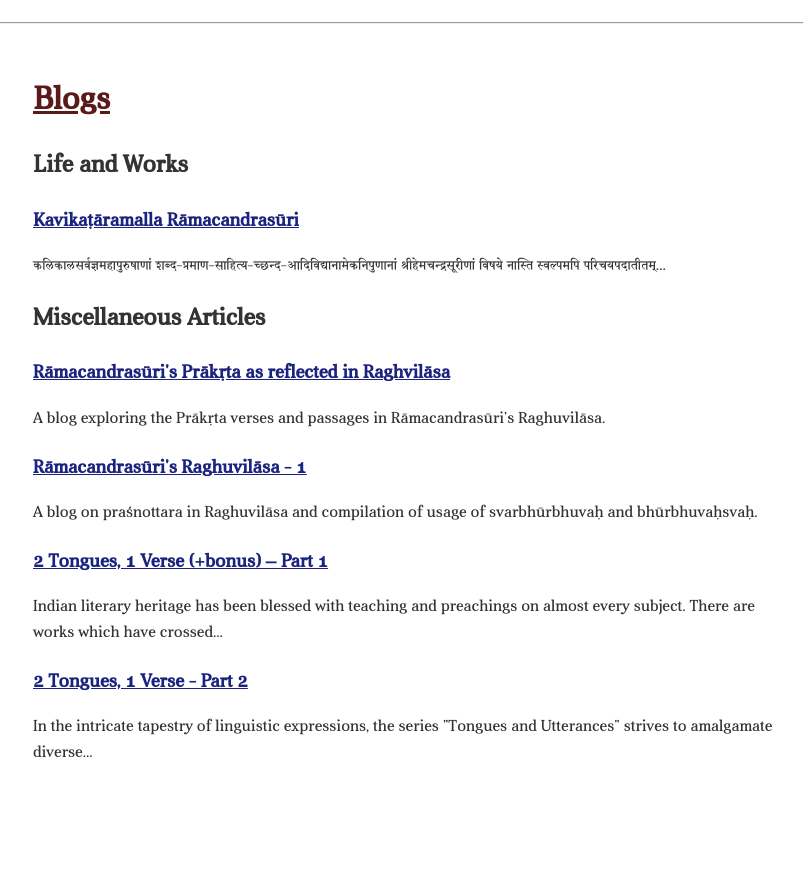
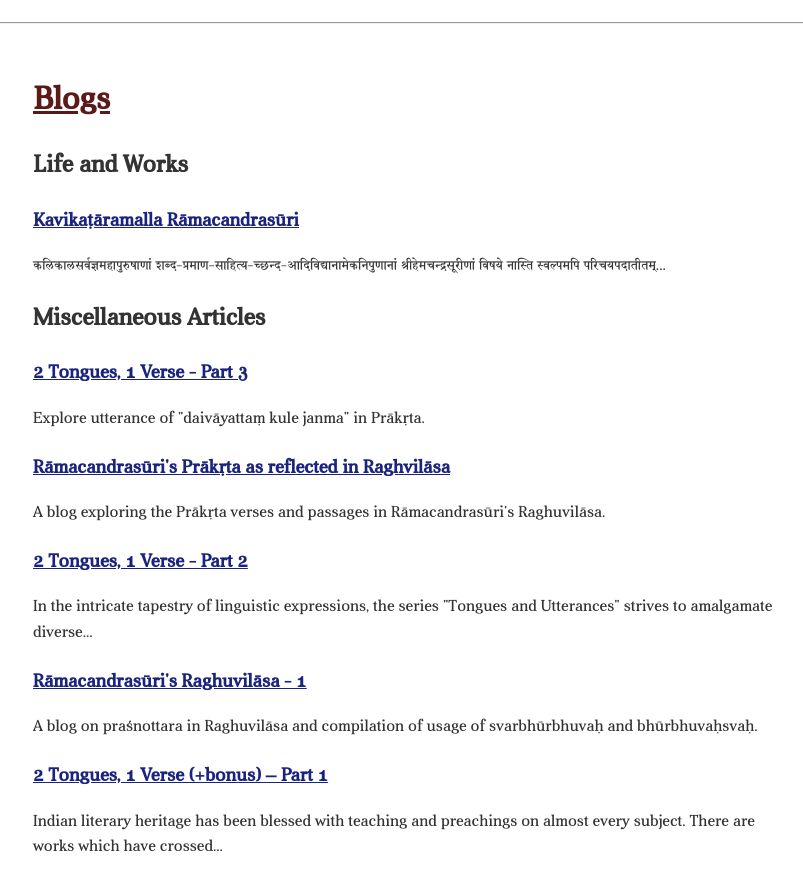
Before and after one commit to svyoma/svyoma.github.io, a Jekyll site: the page blogs.html, which Jekyll copies as it is, in a window 1280 px wide and 900 px high, scrolled down 1130 px. Shown: the top 890 px of the window, without its empty margins (227-1030 px from the left). Built offline with Jekyll 4.4.1, drawn with Linux system fonts in a browser that asks for light colours; before the commit the page ends 1935 px from its top, so only the background shows below that.

Commit message:
Update blogs.html

```diff
--- a/blogs.html
+++ b/blogs.html
@@ -186,14 +186,23 @@
     <h1><u>Blogs</u></h1>
 <h2>Life and Works</h2>
 <ul class="blog-list">
+
     <li class="blog-item">
         <h3 class="blog-title" onclick="openBlog('blogs/authors/ramacandra')">Kavikaṭāramalla Rāmacandrasūri</h3>
         <p class="blog-excerpt">कलिकालसर्वज्ञमहापुरुषाणां शब्द-प्रमाण-साहित्य-च्छन्द-आदिविद्यानामेकनिपुणानां श्रीहेमचन्द्रसूरीणां विषये नास्ति स्वल्पमपि परिचयपदातीतम्...</p>
     </li>
 <h2>Miscellaneous Articles</h2>
 <li class="blog-item">
+    <h3 class="blog-title" onclick="openBlog('blogs/daivayattam_kule_janma')">2 Tongues, 1 Verse - Part 3</h3>
+    <p class="blog-excerpt">Explore utterance of "daivāyattaṃ kule janma" in Prākṛta.</p>
+</li>
+<li class="blog-item">
     <h3 class="blog-title" onclick="openBlog('blogs/raghuvilasa-2')">Rāmacandrasūri's Prākṛta as reflected in Raghvilāsa</h3>
     <p class="blog-excerpt">A blog exploring the Prākṛta verses and passages in Rāmacandrasūri's Raghuvilāsa.</p>
+</li>
+<li class="blog-item">
+    <h3 class="blog-title" onclick="openBlog('blogs/na_hi_vandhya')">2 Tongues, 1 Verse - Part 2</h3>
+    <p class="blog-excerpt">In the intricate tapestry of linguistic expressions, the series "Tongues and Utterances" strives to amalgamate diverse...</p>
 </li>
 <li class="blog-item">
     <h3 class="blog-title" onclick="openBlog('blogs/raghuvilasa-1')">Rāmacandrasūri's Raghuvilāsa - 1</h3>
@@ -202,10 +211,6 @@
     <li class="blog-item">
         <h3 class="blog-title" onclick="openBlog('blogs/satesu_jayate_surah')">2 Tongues, 1 Verse (+bonus) – Part 1</h3>
         <p class="blog-excerpt">Indian literary heritage has been blessed with teaching and preachings on almost every subject. There are works which have crossed...</p>
-    </li>
-    <li class="blog-item">
-        <h3 class="blog-title" onclick="openBlog('blogs/na_hi_vandhya')">2 Tongues, 1 Verse - Part 2</h3>
-        <p class="blog-excerpt">In the intricate tapestry of linguistic expressions, the series "Tongues and Utterances" strives to amalgamate diverse...</p>
     </li>
 </ul>
 </div>
```
